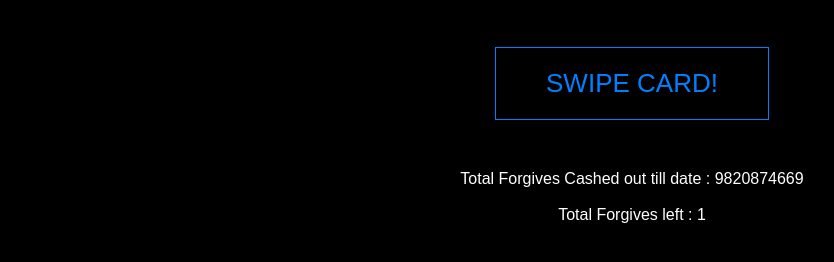
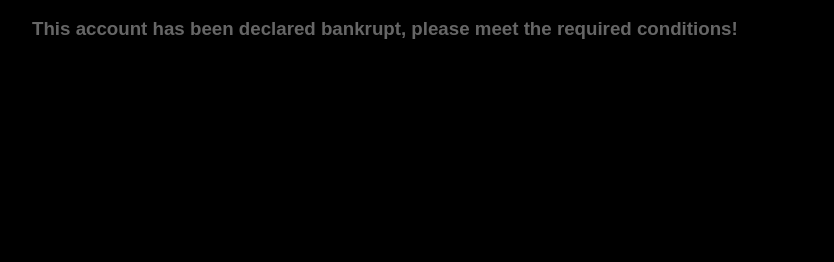
Before and after one commit to harshdonga/creditswipe, a plain HTML site: page cc.html in a window 1280 px wide. Shown: the part 80-342 px from the top of the page, without its empty margins (8-842 px from the left). Drawn offline with nearby package versions, Linux system fonts and the light colour scheme.

Commit message:
Update cc.html

```diff
--- a/cc.html
+++ b/cc.html
@@ -146,24 +146,28 @@
         <div class="light-indicator"></div>
     </div>
 </div>
-
-<div class="button-container">
+<div>
+    <h3>
+        This account has been declared bankrupt, please meet the required conditions!
+    </h3>
+    </div>
+<!-- <div class="button-container">
     <button id="button" id="btnClick" onclick="showswipe()" class="swipe">SWIPE CARD!</button>
 </div>
-
-<div id="1" style="color: #fff;">
+ -->
+<!-- <div id="1" style="color: #fff;">
     <p>
         Total Forgives Cashed out till date : 9820874669<br><br>
         Total Forgives left : 1
     </p>
-</div>
-<div id="2" style="color: #fff; display: none;">
+</div> -->
+<!-- <div id="2" style="color: #fff; display: none;">
     <p>
         Total Forgives Cashed out till date : 9820874670<br><br>
         Total Forgives left : 0
     </p>
 </div>
-
+ -->
 
 <script>
     function showswipe() {
```
